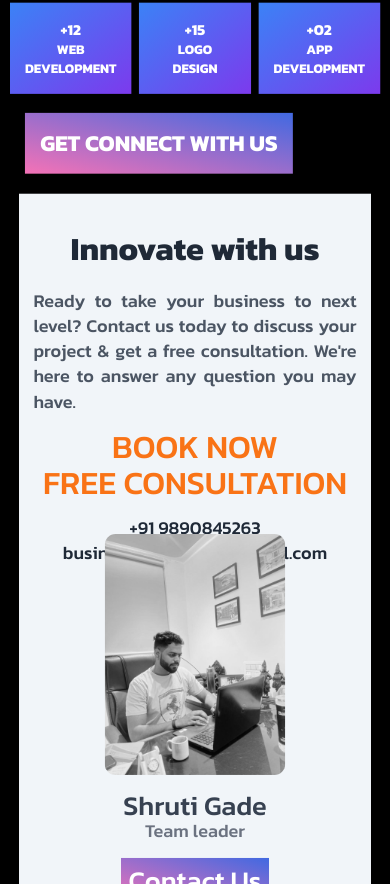
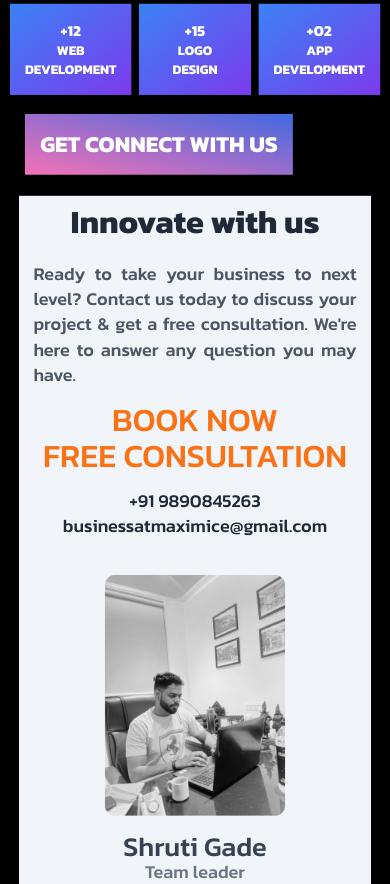
Before and after one commit to Shubhamkoli921/noname, a React (Create React App) app: page / in a window 390 px wide. Shown: the part 5760-6644 px from the top of the page. Built offline with nearby package versions, Linux system fonts and the light colour scheme.

Commit message:
responsive2

```diff
--- a/src/App.js
+++ b/src/App.js
@@ -220,11 +220,11 @@ function App() {
                   </div>
 
                 </div>
-                <div className='w-full h-full  rounded-2xl  '>
-                  <div className='grid grid-rows-1  lg:grid-cols-2 w-full h-screen bg-slate-100  scale-95 '>
+                {/* <div className='w-full h-screen  rounded-2xl  '> */}
+                  <div className='grid grid-rows-1  lg:grid-cols-2 w-full h-full bg-slate-100  scale-95 '>
                     <div className='text-white flex flex-col justify-around'>
                       <div className='flex w-full flex-col items-center  '>
-                        <h1 className='text-4xl lg:text-7xl  font-bold text-center mt-10 lg:mt-2 text-gray-800 '>Innovate with us</h1>
+                        <h1 className='text-4xl lg:text-7xl  font-bold text-center mt-2 lg:mt-2 text-gray-800 '>Innovate with us</h1>
                         <p className=' w-full lg:w-[500px] text-justify text-xl mt-2 p-4 lg:p-0 text-gray-600'>Ready to take your business to next level? Contact us today to discuss your project & get a free consultation. We're here to answer any question you may have.</p>
                       </div>
 
@@ -246,7 +246,7 @@ function App() {
                     </div>
                   </div>
 
-                </div>
+                {/* </div> */}
 
 
                 {/* <h1 className='text-6xl  text-white uppercase text-center font-semibold p-4 mt-10'>Our Achievements</h1> */}
```
